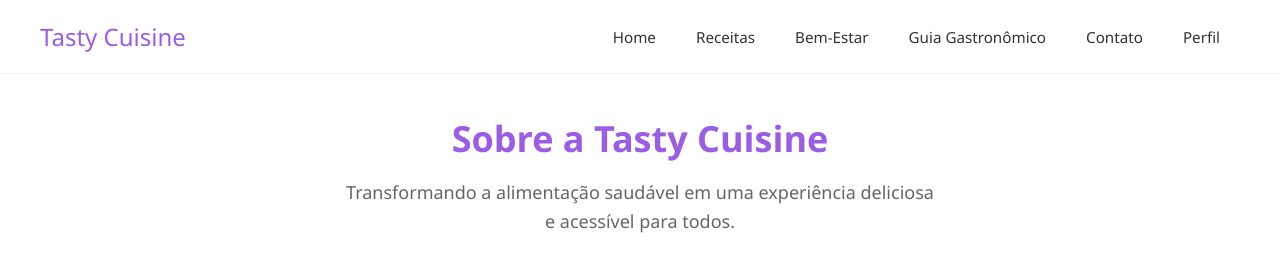
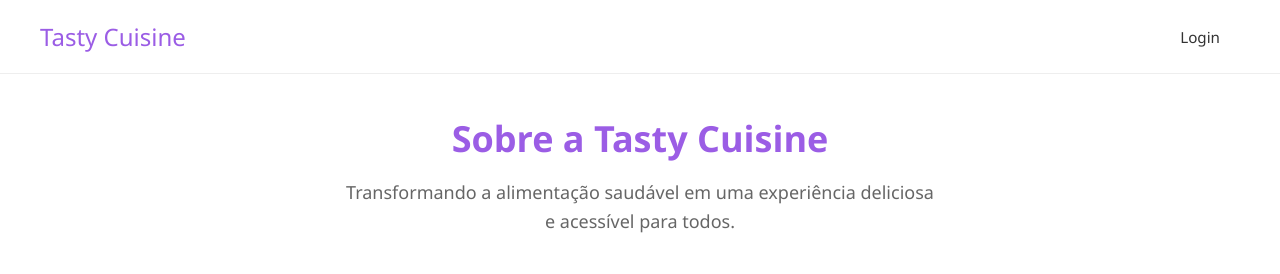
Before and after one commit to Lucas-Henrique500/Tastycuisine-v1.9, a plain HTML site: page sobre.html in a window 1280 px wide. Shown: the top 274 px of the page. Drawn offline with Linux system fonts and the light colour scheme.

Commit message:
alteração

```diff
--- a/sobre.html
+++ b/sobre.html
@@ -13,14 +13,7 @@
     <h1 class="logo">Tasty Cuisine</h1>
     <nav>
       <ul class="menu">
-        <li><a href="index.html">Home</a></li>
-        <li><a href="receitas.html">Receitas</a></li>
-        <li><a href="bem-estar.html">Bem-Estar</a></li>
-        <li><a href="guia-gastronomico.html">Guia Gastronômico</a></li>
-
-
-        <li><a href="contato.html">Contato</a></li>
-        <li><a href="perfil.html">Perfil</a></li>
+        <li><a href="login.html">Login</a></li>
       </ul>
     </nav>
   </header>
```
